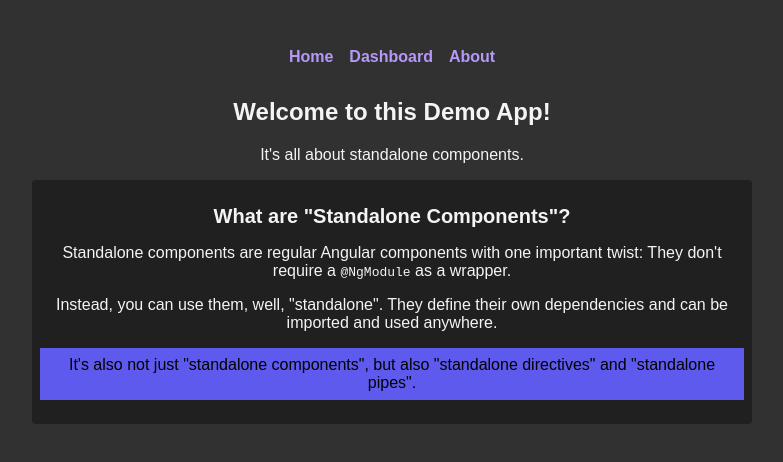
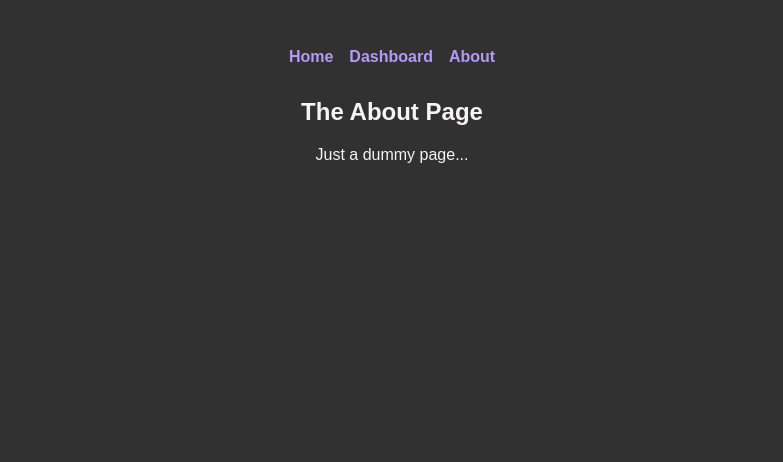
Before and after one commit to Ricsius/Angular_Standalone_Component_Demo, an Angular app: page /about in a window 1280 px wide. Shown: the top 462 px of the page, without its empty margins (248-1031 px from the left). Built offline with nearby package versions, Linux system fonts and the light colour scheme.

Commit message:
Add dashboard and about components

```diff
--- /dev/null
+++ b/src/app/about/about.component.html
@@ -0,0 +1,4 @@
+<section>
+  <h1>The About Page</h1>
+  <p>Just a dummy page...</p>
+</section>
--- /dev/null
+++ b/src/app/about/about.component.ts
@@ -0,0 +1,6 @@
+import { Component } from '@angular/core';
+
+@Component({
+  templateUrl: './about.component.html'
+})
+export class AboutComponent {}
--- /dev/null
+++ b/src/app/app-routing.module.ts
@@ -0,0 +1,29 @@
+import { NgModule } from '@angular/core';
+import { Route, RouterModule } from '@angular/router';
+import { AboutComponent } from './about/about.component';
+
+import { WelcomeComponent } from './welcome/welcome.component';
+
+const routes: Route[] = [
+  {
+    path: '',
+    component: WelcomeComponent,
+  },
+  {
+    path: 'about',
+    component: AboutComponent,
+  },
+  {
+    path: 'dashboard',
+    loadChildren: () =>
+      import('./dashboard/dashboard-routing.module').then(
+        (mod) => mod.DashboardRoutingModule
+      ),
+  },
+];
+
+@NgModule({
+  imports: [RouterModule.forRoot(routes)],
+  exports: [RouterModule],
+})
+export class AppRoutingModule {}
--- a/src/app/app.component.html
+++ b/src/app/app.component.html
@@ -8,5 +8,5 @@
   </nav>
 </header>
 <main>
-  <app-welcome></app-welcome>
+  <router-outlet></router-outlet>
 </main>
--- a/src/app/app.component.ts
+++ b/src/app/app.component.ts
@@ -1,11 +1,11 @@
 import { Component } from '@angular/core';
-import { WelcomeComponent } from './welcome/welcome.component';
+import { RouterModule } from '@angular/router';
 
 @Component({
   standalone: true,
   selector: 'app-root',
   templateUrl: './app.component.html',
   styleUrls: ['./app.component.css'],
-  imports: [WelcomeComponent]
+  imports: [RouterModule]
 })
 export class AppComponent {}
--- /dev/null
+++ b/src/app/dashboard/dashboard.component.html
@@ -0,0 +1,5 @@
+<section>
+  <h1>The User Dashboard</h1>
+  <p>Just a dummy page...</p>
+  <p>Show <a routerLink="today">today's highlights</a>.</p>
+</section>
--- /dev/null
+++ b/src/app/dashboard/dashboard.component.ts
@@ -0,0 +1,6 @@
+import { Component } from '@angular/core';
+
+@Component({
+  templateUrl: './dashboard.component.html',
+})
+export class DashboardComponent {}
--- /dev/null
+++ b/src/app/dashboard/today/today.component.html
@@ -0,0 +1,4 @@
+<section>
+  <h1>Today For You</h1>
+  <p>Just a dummy page...</p>
+</section>
--- /dev/null
+++ b/src/app/dashboard/today/today.component.ts
@@ -0,0 +1,6 @@
+import { Component } from '@angular/core';
+
+@Component({
+  templateUrl: './today.component.html',
+})
+export class TodayComponent {}
--- a/src/main.ts
+++ b/src/main.ts
@@ -1,10 +1,15 @@
-import { enableProdMode } from '@angular/core';
+import { enableProdMode, importProvidersFrom } from '@angular/core';
 import { environment } from './environments/environment';
 import { bootstrapApplication } from '@angular/platform-browser';
 import { AppComponent } from './app/app.component';
+import { AppRoutingModule } from './app/app-routing.module';
 
 if (environment.production) {
   enableProdMode();
 }
 
-bootstrapApplication(AppComponent);
+bootstrapApplication(AppComponent, {
+  providers: [
+    importProvidersFrom(AppRoutingModule)
+  ]
+});
```
Also changed, not shown: src/app/dashboard/dashboard-routing.module.ts (added, +22 -0 lines), src/app/dashboard/dashboard.module.ts (added, +10 -0 lines).
